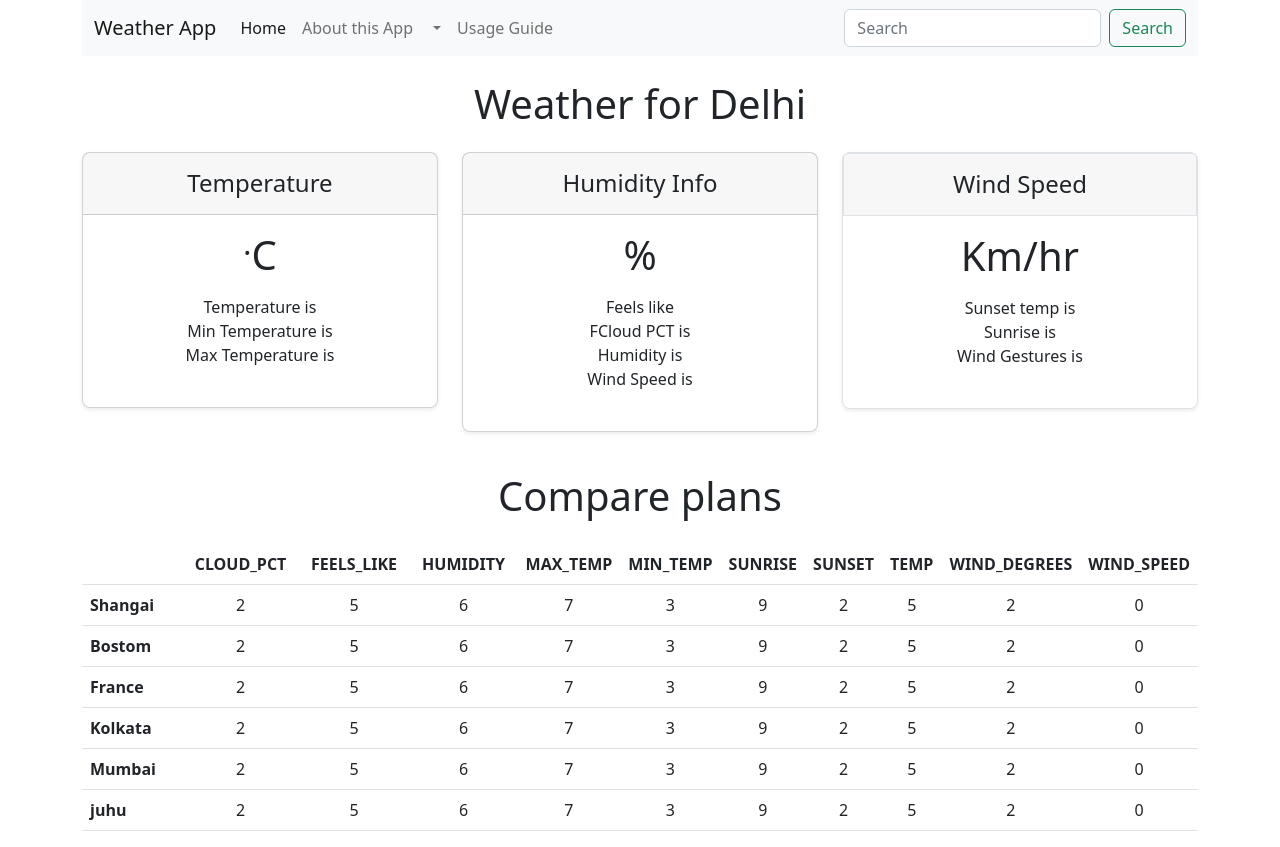
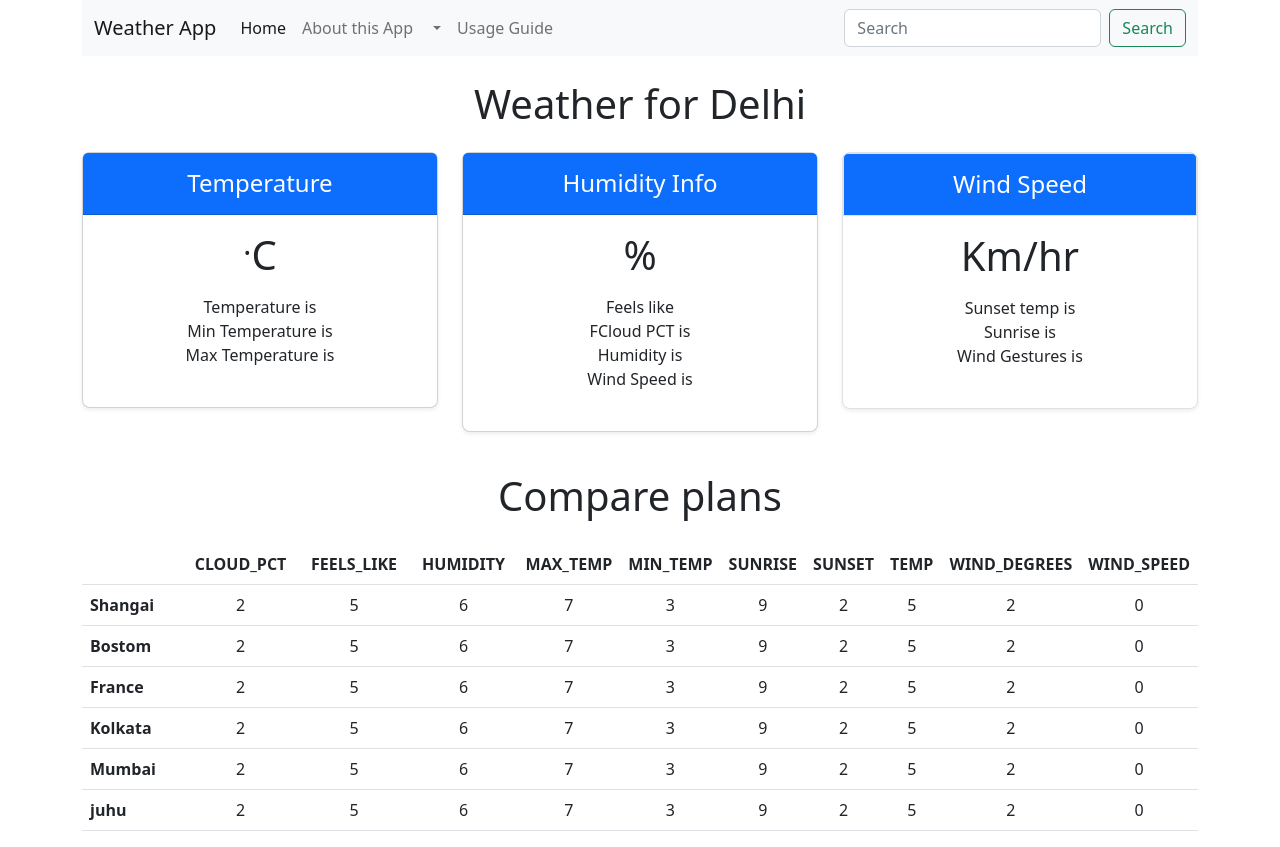
Before and after one commit to spirit-124/Weather-App, a plain HTML site: page index.html in a window 1280 px wide. Drawn offline with nearby package versions, Linux system fonts and the light colour scheme; no server answers.

Commit message:
[Modified]

```diff
--- a/index.html
+++ b/index.html
@@ -71,7 +71,7 @@
         <div class="row row-cols-1 row-cols-md-3 mb-3 text-center">
           <div class="col">
             <div class="card mb-4 rounded-3 shadow-sm">
-              <div class="card-header py-3">
+              <div class="card-header py-3 text-bg-primary">
                 <h4 class="my-0 fw-normal">Temperature</h4>
               </div>
               <div class="card-body">
@@ -87,7 +87,7 @@
           </div>
           <div class="col">
             <div class="card mb-4 rounded-3 shadow-sm">
-              <div class="card-header py-3">
+              <div class="card-header py-3 text-bg-primary">
                 <h4 class="my-0 fw-normal">Humidity Info</h4>
               </div>
               <div class="card-body">
@@ -103,7 +103,7 @@
           </div>
           <div class="col">
             <div class="card mb-4 rounded-3 shadow-sm border">
-              <div class="card-header py-3  border">
+              <div class="card-header py-3  border text-bg-primary">
                 <h4 class="my-0 fw-normal">Wind Speed</h4>
               </div>
               <div class="card-body">
```
Also changed, not shown: 1 other file.
